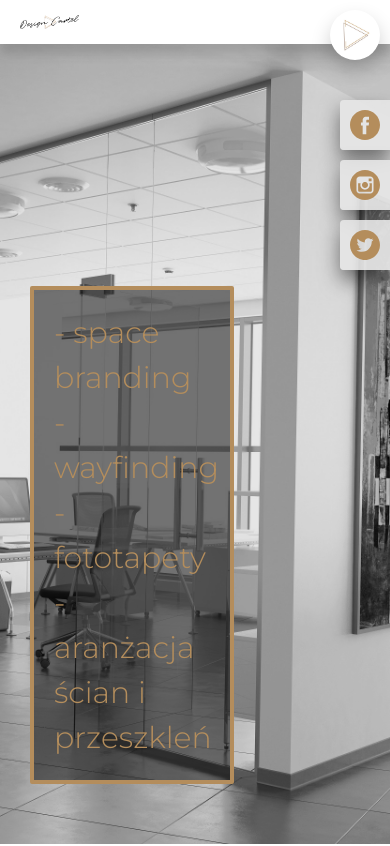
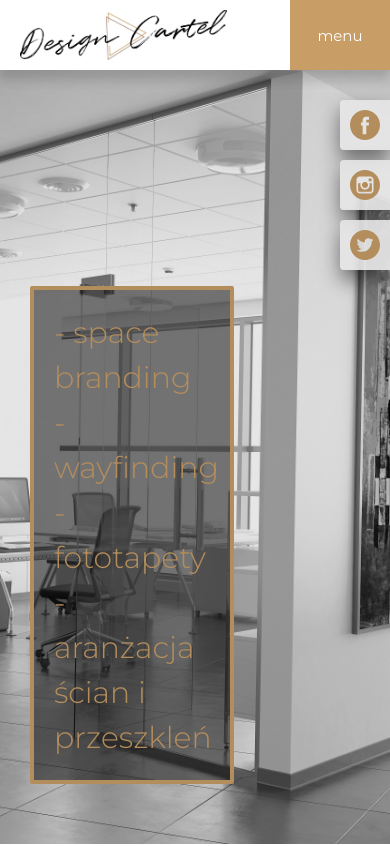
Before and after one commit to HannaTrochimiuk/DesignCartel, a React (Create React App) app: page / in a window 390 px wide. Shown: the top 846 px of the page. Built offline with nearby package versions, Linux system fonts and the light colour scheme.

Commit message:
responsive menu

```diff
--- a/src/aboutSection/Values.js
+++ b/src/aboutSection/Values.js
@@ -31,6 +31,17 @@ class Values extends Component {
         }
     }
 
+    clearActiveBox = () => {
+        setTimeout(() => {
+            document.querySelector('.value-text--0').classList.add('display-none');
+            document.querySelector('.value-text--1').classList.add('display-none');
+            document.querySelector('.value-text--2').classList.add('display-none');
+            document.querySelector('.value-text--3').classList.add('display-none');
+            document.querySelector('.value-frame').classList.add('height-none');
+        }, 280);
+        this.setState({activeBox:null}, () => {console.log(this.state)});
+    }
+
     setActiveBox = (activeBox) => {
         var deactivatedText = document.querySelector('.value-text--' + this.state.activeBox);
         document.querySelector('.value-frame').classList.remove('height-none');
@@ -57,7 +68,8 @@ class Values extends Component {
 
     render() {
         return (
-            <div>
+            <div className='values-box'
+                onMouseLeave={() => this.clearActiveBox()}>
                 <div className="values">
                     <ValueBox
                         className={this.state.activeBox == 0 ? 'value-box value-box-active' : 'value-box'}
--- a/src/css/style.css
+++ b/src/css/style.css
@@ -17,11 +17,12 @@ body {
   box-shadow: 0 1rem 2rem rgba(0, 0, 0, 0.2); }
 
 .logo-box {
-  width: 15%; }
+  height: 100%;
+  padding: 1rem; }
 
 .logo-nav-bar {
-  width: 100%;
-  padding: 1.5rem 2rem; }
+  height: 5rem;
+  padding: 1rem 2rem; }
 
 .navigation-bar {
   background-color: #fff;
@@ -45,37 +46,32 @@ body {
   display: none; }
   @media only screen and (max-width: 800px) {
     .menu-fold-box {
-      display: inline-block; } }
+      display: flex; } }
 
 .menu-fold {
   display: flex;
   flex-direction: column;
-  background-color: rgba(255, 255, 255, 0.8);
+  background-color: white;
   position: fixed;
-  top: 7rem;
+  top: 8rem;
   right: 0;
-  animation: goDown 1s; }
+  box-shadow: 0 1rem 2rem rgba(0, 0, 0, 0.2);
+  transition: height 500ms 0ms, opacity 500ms 500ms; }
 
 @keyframes goDown {
   0% {
-    opacity: 0; }
+    transform: translateX(20rem); }
   100% {
-    opacity: 1; } }
+    transform: translateX(0); } }
 
 .menu-fold-btn {
-  position: fixed;
-  top: 1rem;
-  right: 1rem;
-  display: inline-block;
   border: none;
-  background-image: url(../img/triangle.jpg);
-  background-size: cover;
-  width: 5rem;
-  height: 5rem;
-  border-radius: 100%;
+  background-color: #c89d66;
   outline: none;
-  overflow: hidden;
-  box-shadow: 0 1rem 2rem rgba(0, 0, 0, 0.2); }
+  font-family: inherit;
+  font-size: 1.5rem;
+  color: white;
+  width: 10rem; }
 
 .btn-menu {
   border: none;
--- a/src/navigation-bar/Logo.js
+++ b/src/navigation-bar/Logo.js
@@ -7,9 +7,9 @@ class Logo extends Component {
     render() {
         return(
 
-            <div className='logo-box'>
+            // <div className='logo-box'>
                 <img src={logo} className='logo-nav-bar' alt='error'/>
-            </div>
+            // {/* </div> */}
             // <div class='logo-temp'>
             //     <img src={logotemp} className='logo-tempo-logo' alt='error'/>
             // </div>
--- a/src/navigation-bar/Logo.scss
+++ b/src/navigation-bar/Logo.scss
@@ -1,8 +1,12 @@
 .logo-box {
-    width:15%;
+    // width:15%;
+    height: 100%;
+    padding: 1rem;
+
 }
 
 .logo-nav-bar{
-    width: 100%;
-    padding: 1.5rem 2rem;
+  height: 5rem;
+  padding:  1rem 2rem;
+
 }
--- a/src/navigation-bar/MenuButton.scss
+++ b/src/navigation-bar/MenuButton.scss
@@ -4,7 +4,7 @@
     background-color: $color-white;
     position: relative;
     width: 13rem;
-    padding: 1rem;
+    padding: 1rem ;
 
     @media only screen and (max-width:800px){
         background-color: transparent;
--- a/src/navigation-bar/MenuFold.js
+++ b/src/navigation-bar/MenuFold.js
@@ -31,7 +31,7 @@ class ManuFold extends Component {
         return (
             <div className="menu-fold-box">
                 <button className="menu-fold-btn" onClick={this.showMenu}>
-
+                    menu
                 </button>
                 {/* <div className="menu-fold-background">a</div> */}
 
--- a/src/navigation-bar/MenuFold.scss
+++ b/src/navigation-bar/MenuFold.scss
@@ -1,10 +1,9 @@
 .menu-fold-box{
     display: none;
 
+    @media only screen and (max-width:800px){
+        display: flex;
 
-
-    @media only screen and (max-width:800px){
-        display: inline-block;
     }
 
 
@@ -13,36 +12,40 @@
 .menu-fold{
     display: flex;
     flex-direction: column;
-    background-color: rgba(white,.8);
+    background-color: rgba(white,1);
     position: fixed;
-    top: 7rem;
+    top: 8rem;
     right: 0;
-    animation: goDown 1s;
+    // animation: goDown .5s;
+    box-shadow: 0 1rem 2rem rgba(black,.2);
+    // z-index: -10;
+
+    transition: height 500ms 0ms, opacity 500ms 500ms;
 }
 
 @keyframes goDown{
     0%{
-        opacity: 0;
+        transform: translateX(20rem);
     }
     100%{
-        opacity: 1;
+        transform: translateX(0);
     }
 }
 
 .menu-fold-btn{
-    position: fixed;
-    top:1rem;
-    right: 1rem;
-    display: inline-block;
+    // top:1rem;
+    // right: 1rem;
+    // display: inline-block;
+    // height: 100%;
     border: none;
-    background-image: url(../img/triangle.jpg);
-    background-size: cover;
-    width: 5rem;
-    height: 5rem;
-    border-radius: 100%;
-    outline: none;
-    overflow: hidden;
-    box-shadow: 0 1rem 2rem rgba(black, .2);
+    background-color: $color-yellow;
+   outline: none;
+    font-family: inherit;
+    // padding: 2rem;
+    font-size: 1.5rem;
+    color: white;
+    width: 10rem;
+
 
 
 }
--- a/src/navigation-bar/NavigationBar.scss
+++ b/src/navigation-bar/NavigationBar.scss
@@ -7,8 +7,10 @@
     display: flex;
     flex-direction: row;
     justify-content: space-between;
+    // align-items: stretch;
     box-shadow: 0 1rem 1rem rgba($color-grey-1,.2);
     z-index: 100;
+    // height: 5rem;
 
 
 }
```
Also changed, not shown: src/aboutSection/Values.scss (+7 -0 lines).
